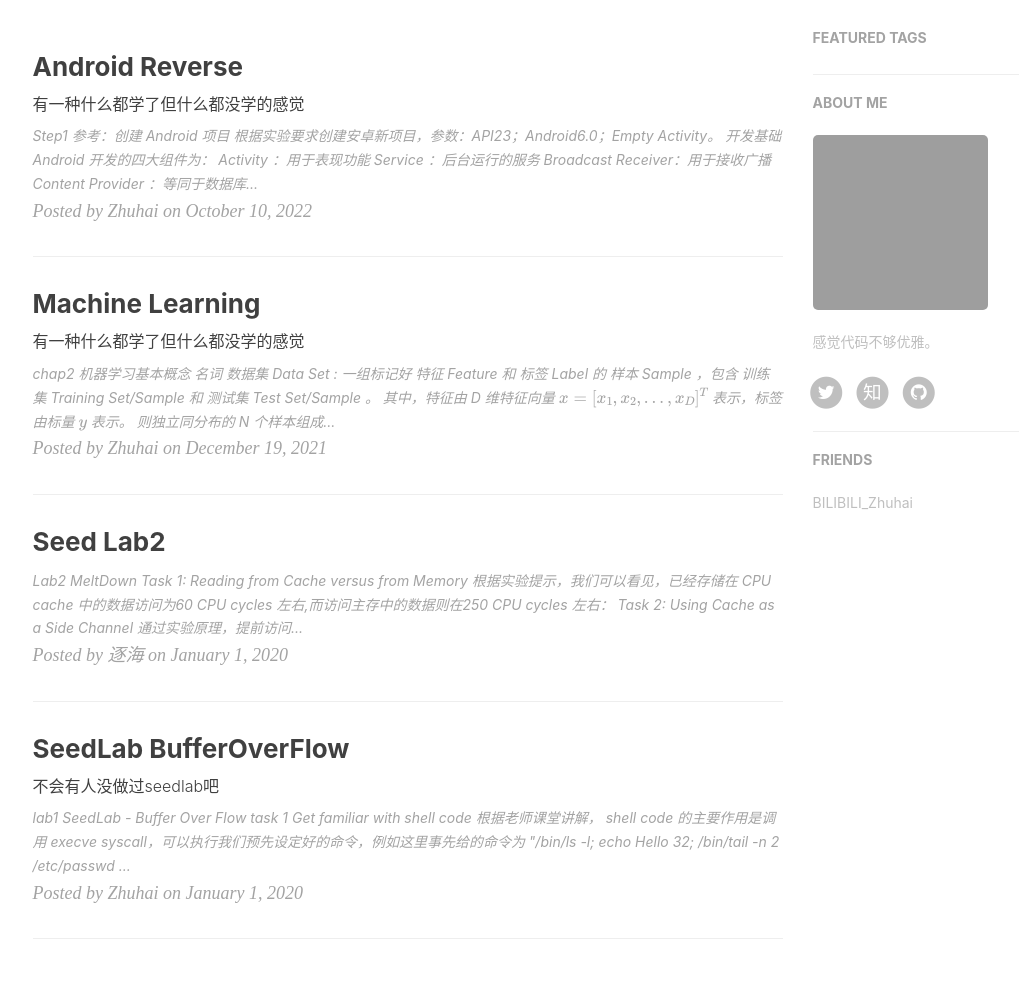
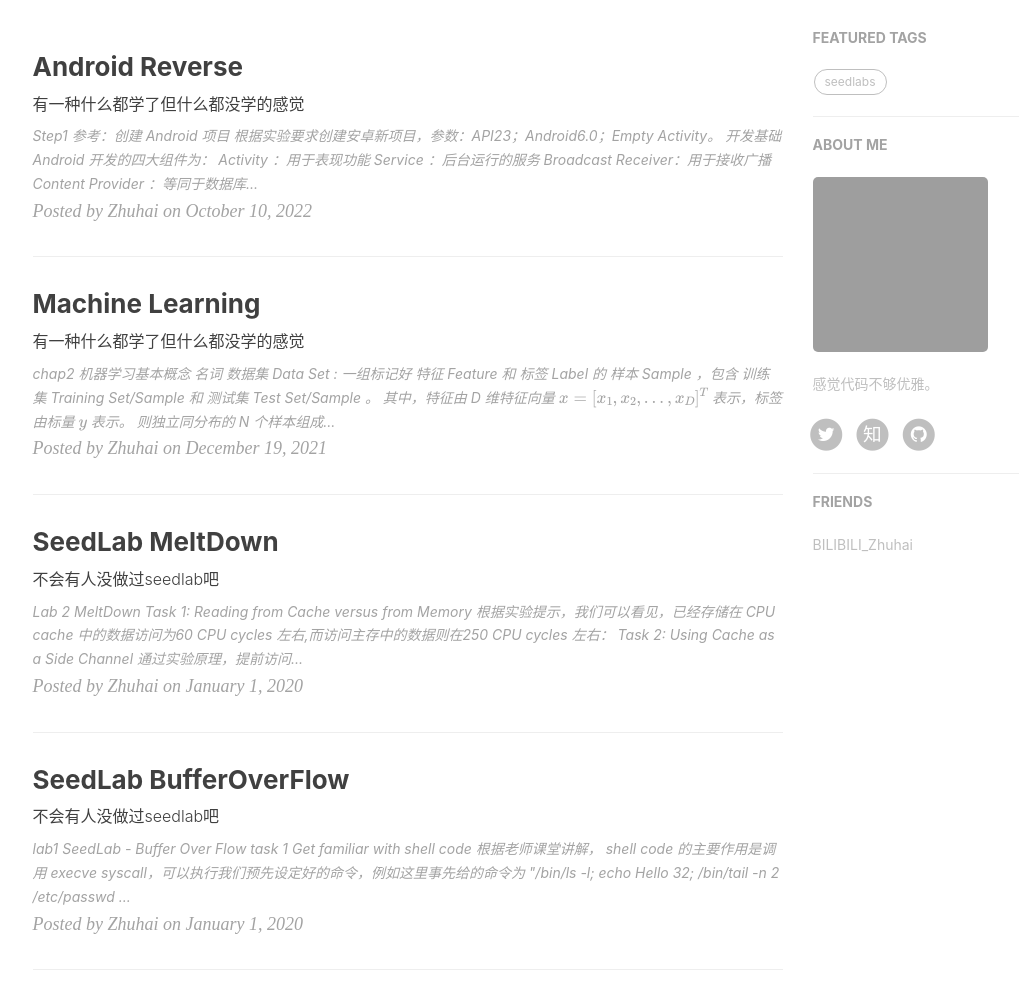
Before and after one commit to Zhuhai0247/zhuhai0247.github.io, a Jekyll site: the page built from index.html, in a window 1280 px wide and 1400 px high. Shown: the part 418-1400 px from the top of the window, without its empty margins (135-1154 px from the left). Built offline with Jekyll 4.4.1, drawn with Linux system fonts in a browser that asks for light colours; nearby versions of some CDN libraries; formulas are drawn with MathJax 3; the list of posts is cut into pages by our own code; comment, search, counter and statistics services are not loaded; grey boxes are pictures that could not be loaded.

Commit message:
seedlab2

```diff
--- a/_posts/SEEDLABS/2020-01-01-seed-lab2.md
+++ b/_posts/SEEDLABS/2020-01-01-seed-lab2.md
@@ -1,6 +1,14 @@
-# Lab2
+---
+title: "SeedLab MeltDown"
+subtitle: "不会有人没做过seedlab吧"
+layout: post
+author: "Zhuhai"
+header-style: text
+tags:
+  - seedlabs
+---
 
-## MeltDown
+## Lab 2 MeltDown
 
 ### Task 1: Reading from Cache versus from Memory
 根据实验提示，我们可以看见，已经存储在 CPU cache 中的数据访问为60 CPU cycles 左右,而访问主存中的数据则在250 CPU cycles 左右：
```
